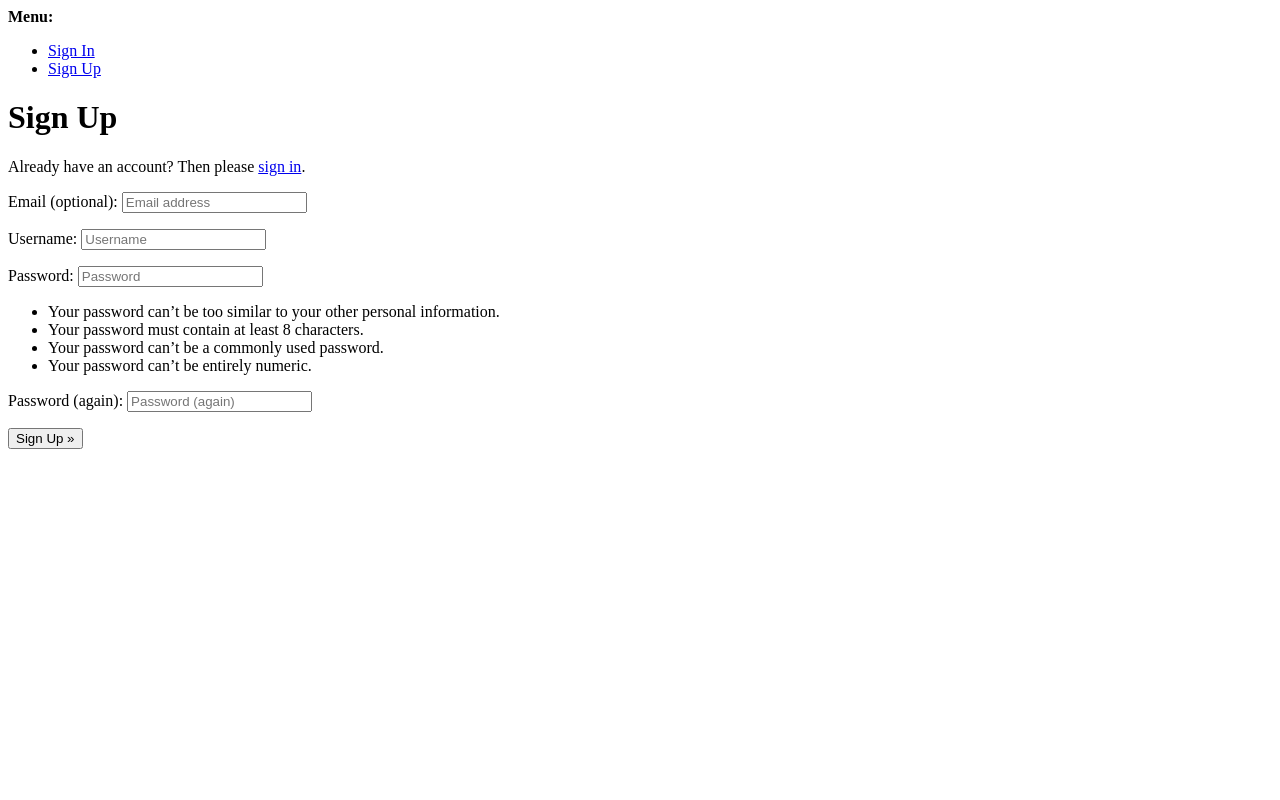
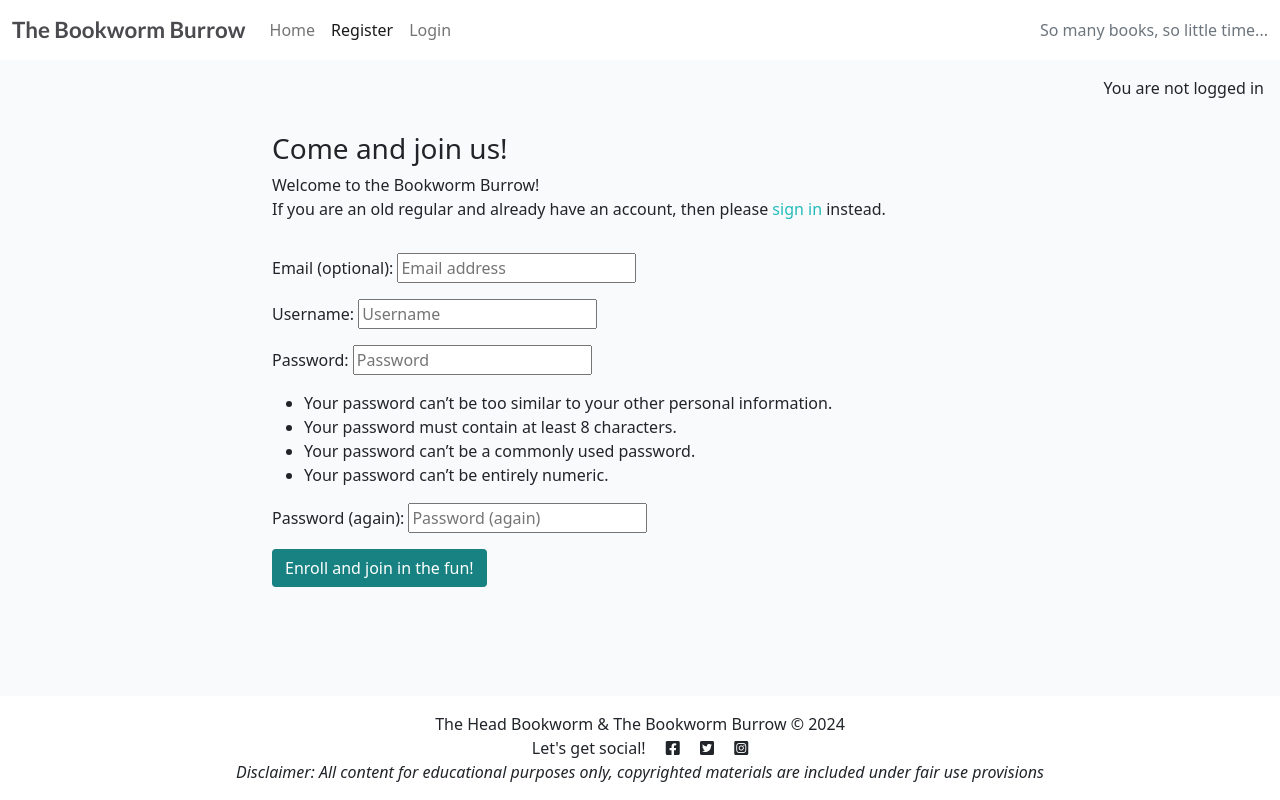
Before and after one commit to Matthieu-Arn/BookwormBurrow, a Django app: page /accounts/signup/ in a window 1280 px wide. Run offline with Django 4.2, Linux system fonts and the light colour scheme.

Commit message:
Add style to login and  sign up pages

```diff
--- a/bookworm/settings.py
+++ b/bookworm/settings.py
@@ -27,7 +27,7 @@ TEMPLATES_DIR = os.path.join(BASE_DIR, 'templates')
 SECRET_KEY = os.environ.get("SECRET_KEY")
 
 # SECURITY WARNING: don't run with debug turned on in production!
-DEBUG = False
+DEBUG = True
 
 ALLOWED_HOSTS = ["8000-matthieuarn-bookwormbur-7zfy74ay147.ws.codeinstitute-ide.net",
                 '.herokuapp.com']
--- a/templates/account/signup.html
+++ b/templates/account/signup.html
@@ -1,21 +1,39 @@
-{% extends "account/base.html" %}
+{% extends "base.html" %}
 
 {% load i18n %}
 
 {% block head_title %}{% trans "Signup" %}{% endblock head_title %}
 
 {% block content %}
-<h1>{% trans "Sign Up" %}</h1>
+<div class="container">
+  <div class="row">
+    <div class="col-md-8 mt-3 offset-md-2">
+      <h3>{% trans "Come and join us!" %}</h3>
 
-<p>{% blocktrans %}Already have an account? Then please <a href="{{ login_url }}">sign in</a>.{% endblocktrans %}</p>
+      <p>{% blocktrans %}
+        Welcome to the Bookworm Burrow! <br>
+        If you are an old regular and already have an account, then please
+        <a class="link" href="{{ login_url }}">sign in</a>
+        instead.
+      {% endblocktrans %}</p>
+    </div>
+  </div>
+  <div class="row">
+    <div class="col-md-8 mt-3 offset-md-2">
+      <form class="signup" id="signup_form" method="post"
+        action="{% url 'account_signup' %}">
+        {% csrf_token %}
+        {{ form.as_p }}
+        {% if redirect_field_value %}
+        <input type="hidden" name="{{ redirect_field_name }}"
+          value="{{ redirect_field_value }}" />
+        {% endif %}
+        <button class="btn btn-signup right" type="submit">
+          {% trans "Enroll and join in the fun!" %} </button>
+      </form>
+    </div>
+  </div>
+</div>
 
-<form class="signup" id="signup_form" method="post" action="{% url 'account_signup' %}">
-  {% csrf_token %}
-  {{ form.as_p }}
-  {% if redirect_field_value %}
-  <input type="hidden" name="{{ redirect_field_name }}" value="{{ redirect_field_value }}" />
-  {% endif %}
-  <button type="submit">{% trans "Sign Up" %} &raquo;</button>
-</form>
 
 {% endblock content %}
--- a/templates/base.html
+++ b/templates/base.html
@@ -45,16 +45,10 @@
                         <a class="nav-link {% if request.path == home_url %}active{% endif %}" aria-current="page"
                             href="{% url 'home' %}">Home</a>
                     </li>
-                    <li class="nav-item">
-                        <a
-                          class="nav-link
-                          {% if request.path == bookwish_url %}active{%endif%}"
-                          aria-current="page"
-                          href="{% url 'bookwish' %}"
-                          >My Reading List</a
-                        >
+                    {% if user.is_authenticated %}
+                    <li class="nav-item"></li>
+                        <a class="nav-link {% if request.path == bookwish_url %}active{% endif %}" aria-current="page" href="{% url 'bookwish' %}">My Bookwish List</a>
                     </li>
-                    {% if user.is_authenticated %}
                     <li class="nav-item">
                         <a class="nav-link {% if request.path == logout_url %}active{% endif %}" aria-current="page" href="{% url 'account_logout' %}">Logout</a>
                     </li>
@@ -76,6 +70,11 @@
     </nav>
 
     <main class="flex-shrink-0 main-bg">
+        {% if user.is_authenticated %}
+        <p class="text-end m-3">You are logged in as {{ user }}</p>
+        {% else %}
+        <p class="text-end m-3">You are not logged in</p>
+        {% endif %}
 
         {% block content %}
         <!-- Content Goes here -->
```
